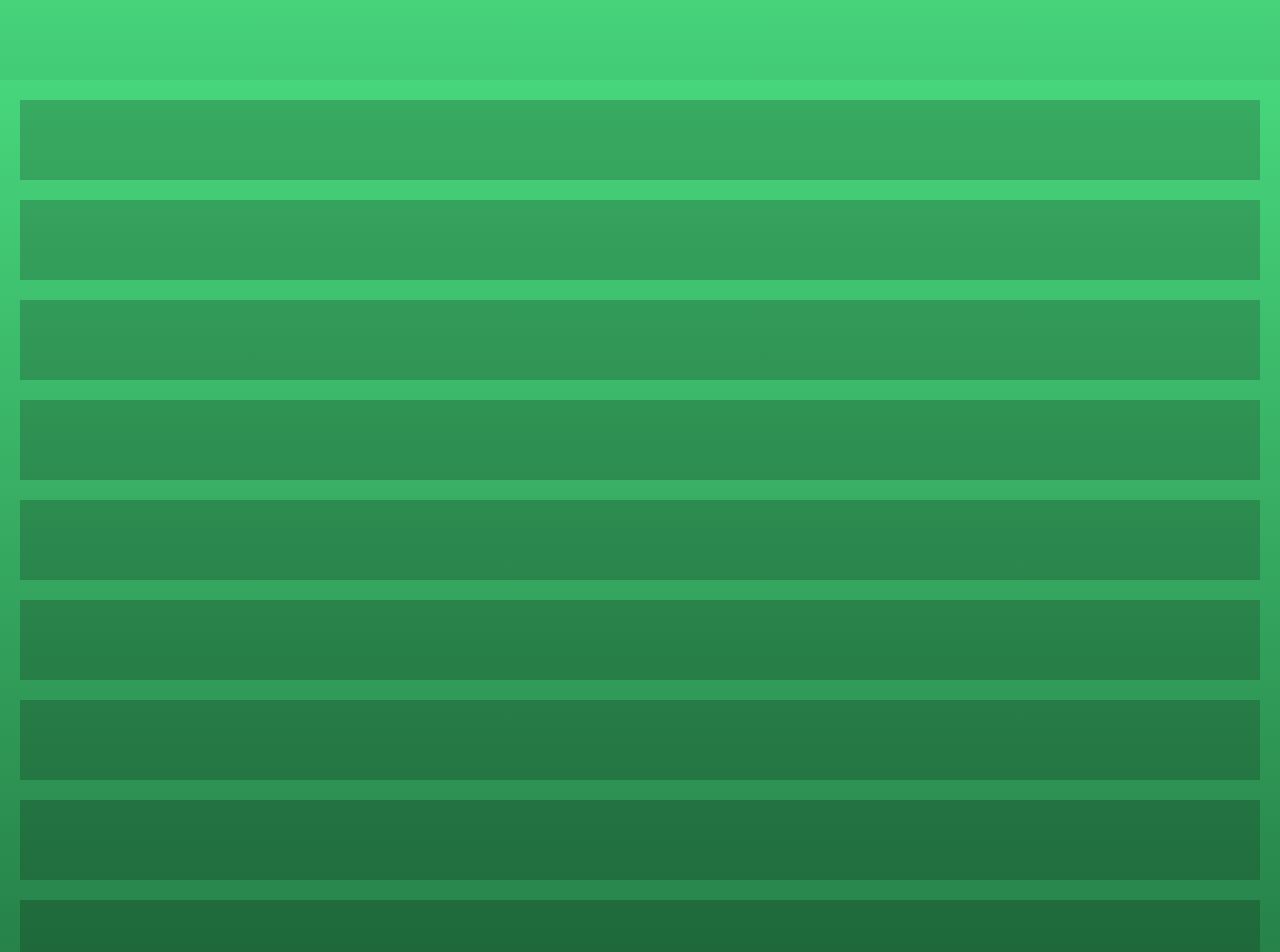
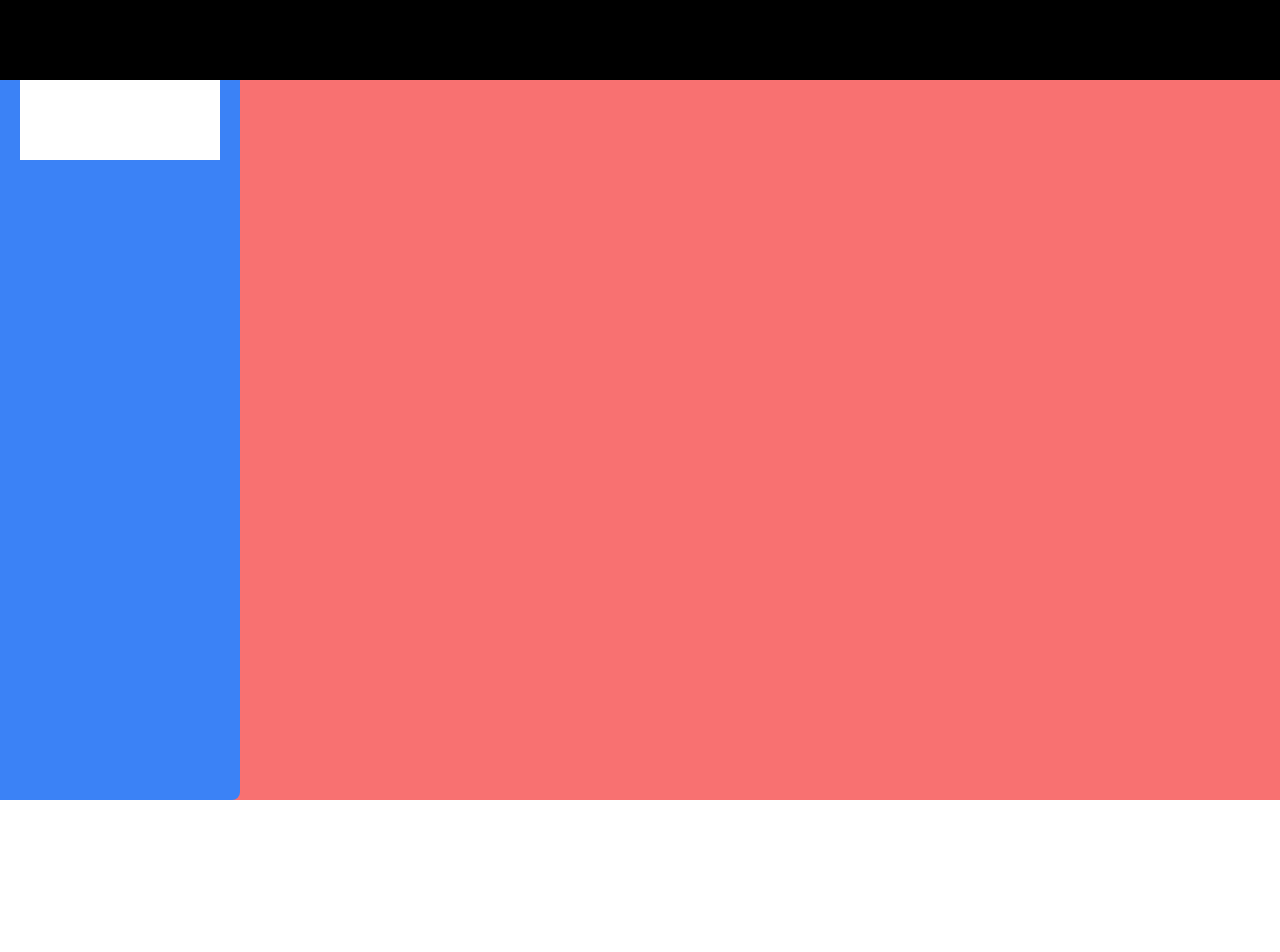
Before and after one commit to davidpierce24/learn-stocks, a Next.js app: page / in a window 1280 px wide. Shown: the top 952 px of the page. After the commit the page ends 800 px from the top, so only its background shows below. Built offline with nearby package versions, Linux system fonts and the light colour scheme.

Commit message:
layout testing updates

```diff
--- a/app/page.tsx
+++ b/app/page.tsx
@@ -1,37 +1,82 @@
-
+import { BsPiggyBank } from "react-icons/bs";
 
 export default function Home() {
   return (
-    <main className=" bg-gradient-to-t from-green-900 to-green-400">
+    // <main className=" bg-gradient-to-t from-green-900 to-green-400  h-screen">
 
-      {/* navbar */}
-      <div className="w-full h-20 bg-black bg-opacity-5 flex">
+    //   {/* navbar */}
+    //   <div className=" w-full h-20 bg-black bg-opacity-5 p-6 flex items-center font-bold text-white text-2xl">
+    //     <div className="basis-2/6 flex items-center">
+    //       <BsPiggyBank className="w-8 h-8 mr-1" />
+    //       <span><span className="text-3xl">S</span>to<span className="text-3xl">X</span></span>
+    //     </div>
+    //     <div className="basis-2/6"></div>
+    //     <div className="basis-2/6"></div>
+    //   </div>
+
+
+    //   {/* Side Navbar */}
+    //   <div className="flex pt-5 text-lg font-semibold h-fit">
+    //     <div className="h-full basis-1/6  flex flex-col gap-2 items-start text-white px-5 overflow-y-auto">
+    //       <div>Stocks</div>
+    //       <div>test word</div>
+    //       <div>test word</div>
+    //       <div>test word</div>
+    //       <div>test word</div>
+    //       <div>test word</div>
+    //       <div>test word</div>
+    //       <div>test word</div>
+    //       <div>test word</div>
+    //       <div>test word</div>
+    //       <div>test word</div>
+    //       <div>test word</div>
+    //       <div>test word</div>
+    //       <div>test word</div>
+    //       <div>test word</div>
+    //       <div>test word</div>
+    //       <div>test word</div>
+    //       <div>test word</div>
+    //       <div>test word</div>
+    //       <div>test word</div>
+    //     </div>
+
+    //     {/* body */}
+    //     <div className="h-full basis-5/6 flex flex-col  px-5 pb-10 gap-5 overflow-y-auto">
+    //       <div className="bg-black bg-opacity-20 flex flex-col"><p>test</p> <p>test</p></div>
+    //       <div className="bg-black bg-opacity-20 flex flex-col"><p>test</p> <p>test</p></div>
+    //       <div className="bg-black bg-opacity-20 flex flex-col"><p>test</p> <p>test</p></div>
+    //       <div className="bg-black bg-opacity-20 flex flex-col"><p>test</p> <p>test</p></div>
+    //       <div className="bg-black bg-opacity-20 flex flex-col"><p>test</p> <p>test</p></div>
+    //       <div className="bg-black bg-opacity-20 flex flex-col"><p>test</p> <p>test</p></div>
+    //       <div className="bg-black bg-opacity-20 flex flex-col"><p>test</p> <p>test</p></div>
+    //       <div className="bg-black bg-opacity-20 flex flex-col"><p>test</p> <p>test</p></div>
+    //       <div className="bg-black bg-opacity-20 flex flex-col"><p>test</p> <p>test</p></div>
+    //       <div className="bg-black bg-opacity-20 flex flex-col"><p>test</p> <p>test</p></div>
+    //       <div className="bg-black bg-opacity-20 flex flex-col"><p>test</p> <p>test</p></div>
+    //       {/* footer */}
+    //       <div className="w-full h-60 bg-black">
+
+    //       </div>
+    //     </div>
+    //   </div>
+
+
+
+
+    // </main>
+
+    <div className="relative h-screen bg-teal-200">
+      <nav className="fixed top-0 left-0 right-0 h-20 bg-black"></nav>
+      <div className="h-full flex  bg-red-400">
+
+        <div className="hidden sm:block w-60 bg-blue-500 rounded-r-lg flex flex-col p-5 gap-3 pt-20">
+          <div className="h-10  bg-white"></div>
+          <div className="h-10  bg-white"></div>
+
+        </div>
 
       </div>
 
-
-      {/* body */}
-      <div className="flex flex-col h-full p-5 gap-5">
-        <div className="bg-black bg-opacity-20 h-20"></div>
-        <div className="bg-black bg-opacity-20 h-20"></div>
-        <div className="bg-black bg-opacity-20 h-20"></div>
-        <div className="bg-black bg-opacity-20 h-20"></div>
-        <div className="bg-black bg-opacity-20 h-20"></div>
-        <div className="bg-black bg-opacity-20 h-20"></div>
-        <div className="bg-black bg-opacity-20 h-20"></div>
-        <div className="bg-black bg-opacity-20 h-20"></div>
-        <div className="bg-black bg-opacity-20 h-20"></div>
-        <div className="bg-black bg-opacity-20 h-20"></div>
-        <div className="bg-black bg-opacity-20 h-20"></div>
-
-
-      </div>
-
-      {/* footer */}
-      <div className="w-full h-60 bg-black">
-
-      </div>
-
-    </main>
+    </div>
   )
 }
--- a/package.json
+++ b/package.json
@@ -15,10 +15,11 @@
     "autoprefixer": "10.4.14",
     "eslint": "8.44.0",
     "eslint-config-next": "13.4.9",
-    "next": "13.4.9",
+    "next": "^13.4.10",
     "postcss": "8.4.25",
     "react": "18.2.0",
     "react-dom": "18.2.0",
+    "react-icons": "^4.10.1",
     "tailwindcss": "3.3.2",
     "typescript": "5.1.6"
   }
```
Also changed, not shown: 1 other file (tests, documents, lock files or other folders).
